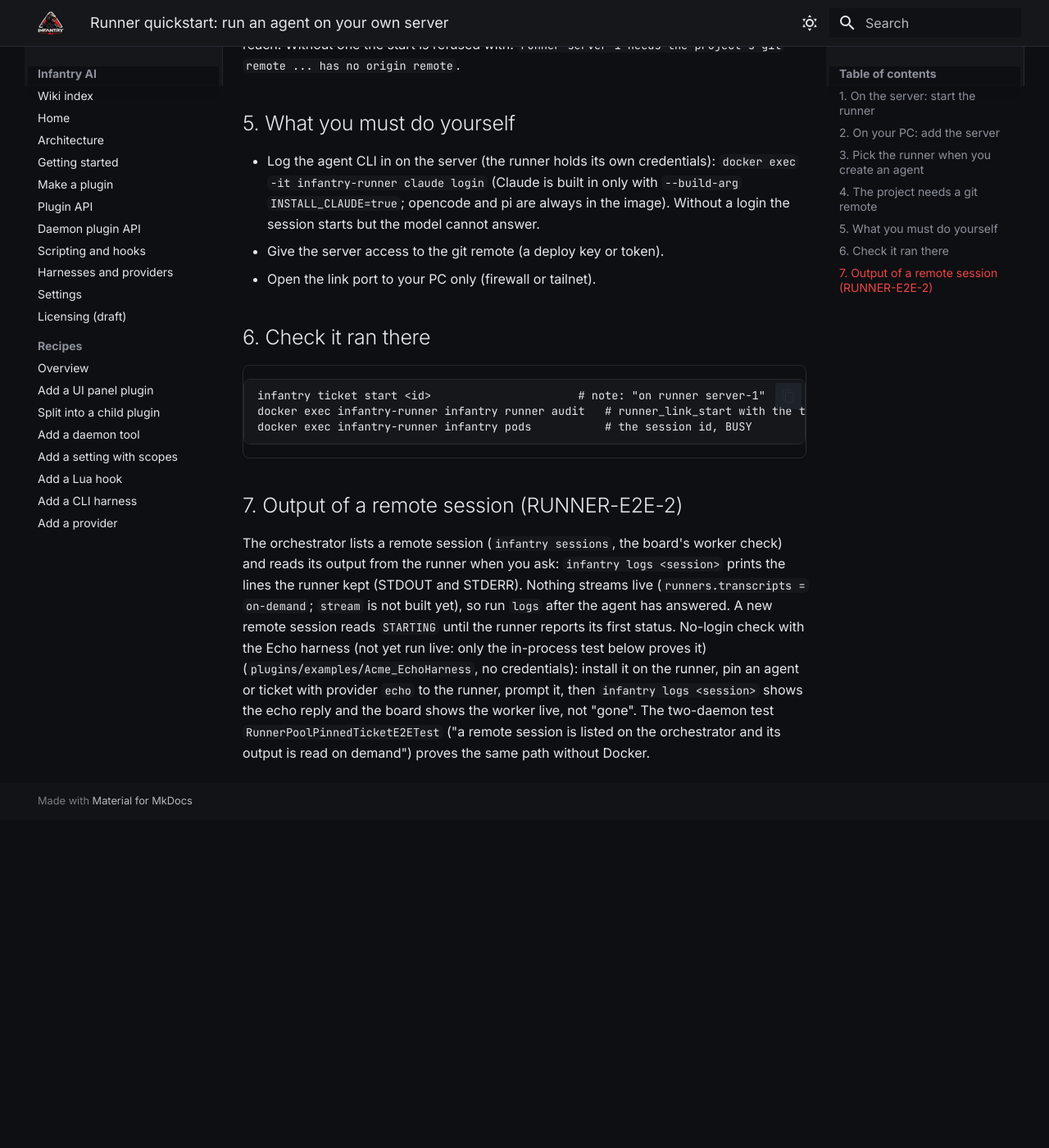
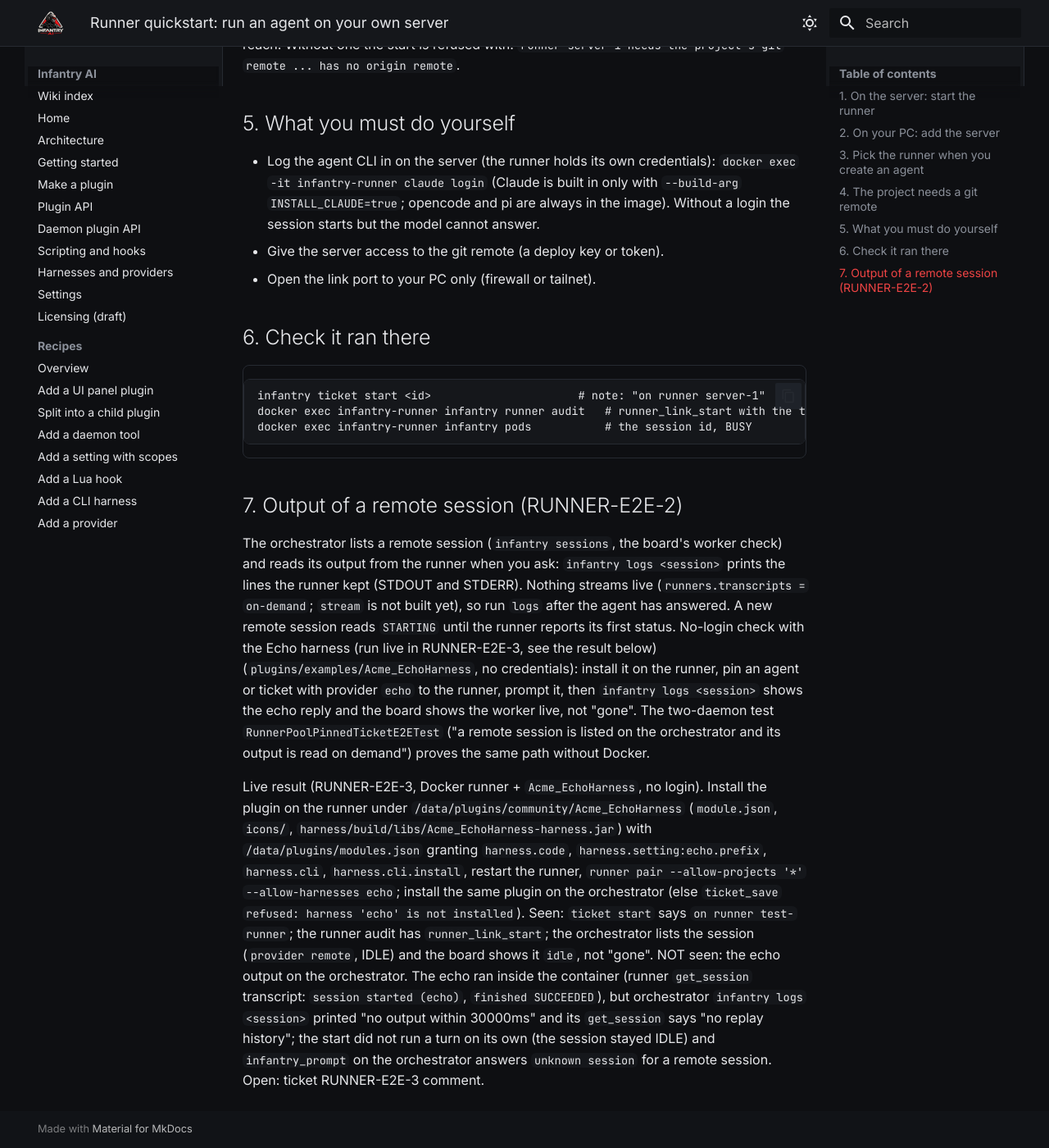
Before and after one commit to SuperiorSoft-LLC/infantry-ai, an MkDocs documentation site: the page built from docs/wiki/runner-quickstart.md, in a window 1280 px wide and 1400 px high, scrolled down 1491 px. Shown: the whole window at 82% size. Built offline with MkDocs 1.6.1 and Material for MkDocs 9.7.7, drawn with Linux system fonts in a browser that asks for light colours; before the commit the page ends 2491 px from its top, so only the background shows below that.

Commit message:
RUNNER-E2E-3: record the live Docker + Echo-harness result in runner-quickstart section 7 (listing and idle state proven; orchestrator output read-back not)
Co-Authored-By: Claude Sonnet 5.5 <noreply@anthropic.com>

```diff
--- a/docs/wiki/runner-quickstart.md
+++ b/docs/wiki/runner-quickstart.md
@@ -67,7 +67,18 @@ The orchestrator lists a remote session (`infantry sessions`, the board's worker
 you ask: `infantry logs <session>` prints the lines the runner kept (STDOUT and STDERR). Nothing streams live
 (`runners.transcripts = on-demand`; `stream` is not built yet), so run `logs` after the agent has answered. A new remote session
 reads `STARTING` until the runner reports its first status.
-No-login check with the Echo harness (not yet run live: only the in-process test below proves it) (`plugins/examples/Acme_EchoHarness`, no credentials): install it on the runner, pin an
+No-login check with the Echo harness (run live in RUNNER-E2E-3, see the result below) (`plugins/examples/Acme_EchoHarness`, no credentials): install it on the runner, pin an
 agent or ticket with provider `echo` to the runner, prompt it, then `infantry logs <session>` shows the echo reply and the
 board shows the worker live, not "gone". The two-daemon test `RunnerPoolPinnedTicketE2ETest` ("a remote session is listed on the
 orchestrator and its output is read on demand") proves the same path without Docker.
+
+Live result (RUNNER-E2E-3, Docker runner + `Acme_EchoHarness`, no login). Install the plugin on the runner under
+`/data/plugins/community/Acme_EchoHarness` (`module.json`, `icons/`, `harness/build/libs/Acme_EchoHarness-harness.jar`) with
+`/data/plugins/modules.json` granting `harness.code`, `harness.setting:echo.prefix`, `harness.cli`, `harness.cli.install`, restart the
+runner, `runner pair --allow-projects '*' --allow-harnesses echo`; install the same plugin on the orchestrator (else
+`ticket_save refused: harness 'echo' is not installed`). Seen: `ticket start` says `on runner test-runner`; the runner audit has
+`runner_link_start`; the orchestrator lists the session (`provider remote`, IDLE) and the board shows it `idle`, not "gone". NOT seen:
+the echo output on the orchestrator. The echo ran inside the container (runner `get_session` transcript: `session started (echo)`,
+`finished SUCCEEDED`), but orchestrator `infantry logs <session>` printed "no output within 30000ms" and its `get_session` says
+"no replay history"; the start did not run a turn on its own (the session stayed IDLE) and `infantry_prompt` on the orchestrator
+answers `unknown session` for a remote session. Open: ticket RUNNER-E2E-3 comment.
```
